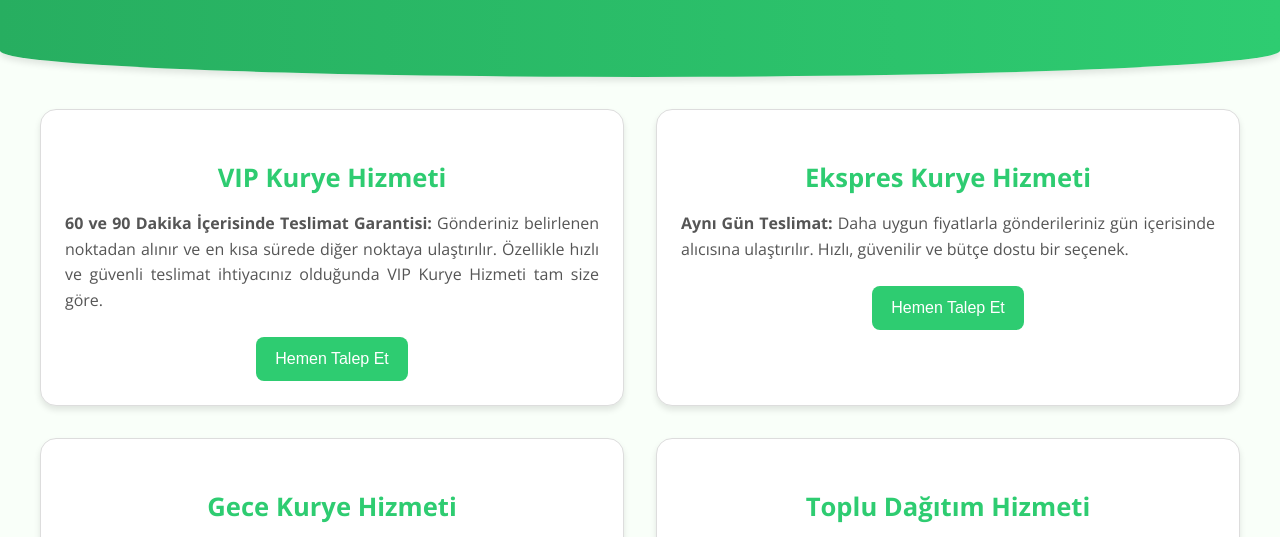
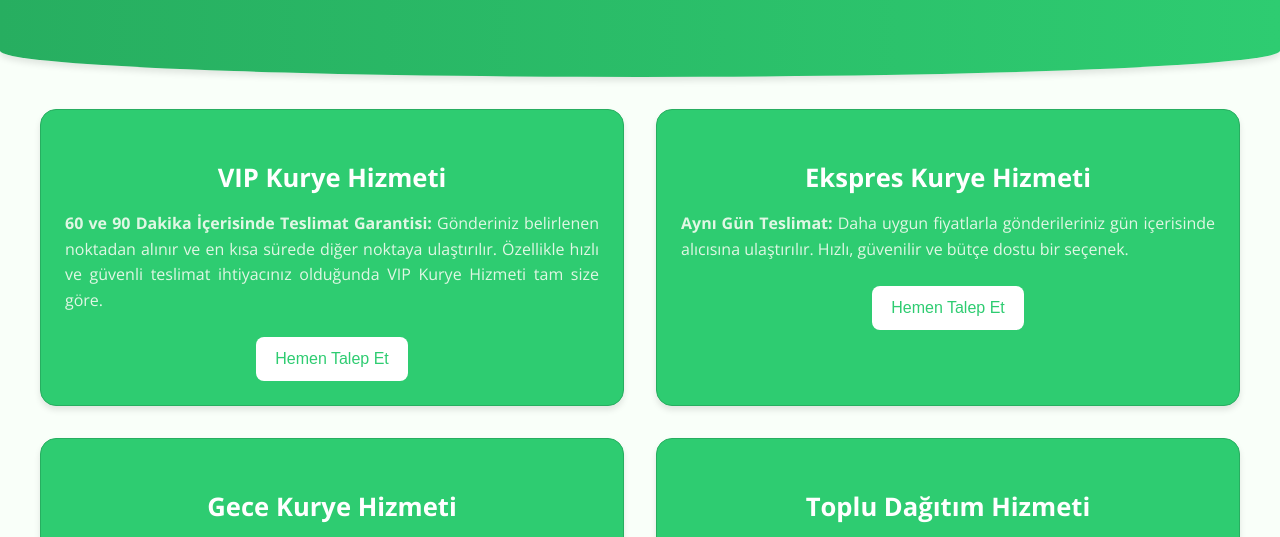
Before and after one commit to Alperengenc97/ilksitem, a plain HTML site: page hizmetler.html in a window 1280 px wide. Shown: the part 256-793 px from the top of the page. Drawn offline with nearby package versions, Linux system fonts and the light colour scheme.

Commit message:
Update hizmetler.html
kkutucuk içi renklendirildi

```diff
--- a/hizmetler.html
+++ b/hizmetler.html
@@ -72,8 +72,9 @@
         }
         .service {
             padding: 1.5rem;
-            background-color: white;
-            border: 1px solid #ddd;
+            background-color: #2ecc71;
+            color: white;
+            border: 1px solid #27ae60;
             border-radius: 16px;
             box-shadow: 0 4px 6px rgba(0, 0, 0, 0.1);
             text-align: left;
@@ -84,14 +85,14 @@
             box-shadow: 0 6px 10px rgba(0, 0, 0, 0.15);
         }
         .service h3 {
-            color: #2ecc71;
+            color: white;
             font-size: 1.6rem;
             margin-bottom: 1rem;
             text-align: center;
         }
         .service p {
             font-size: 1rem;
-            color: #555;
+            color: #e0f7e4;
             line-height: 1.6;
             margin-bottom: 1.5rem;
             text-align: justify;
@@ -99,17 +100,18 @@
         .service button {
             display: block;
             margin: 0 auto;
-            background-color: #2ecc71;
-            color: white;
+            background-color: white;
+            color: #2ecc71;
             border: none;
             padding: 0.8rem 1.2rem;
             font-size: 1rem;
             border-radius: 8px;
             cursor: pointer;
-            transition: background-color 0.3s;
+            transition: background-color 0.3s, color 0.3s;
         }
         .service button:hover {
             background-color: #27ae60;
+            color: white;
         }
         footer {
             background-color: #333;
```
